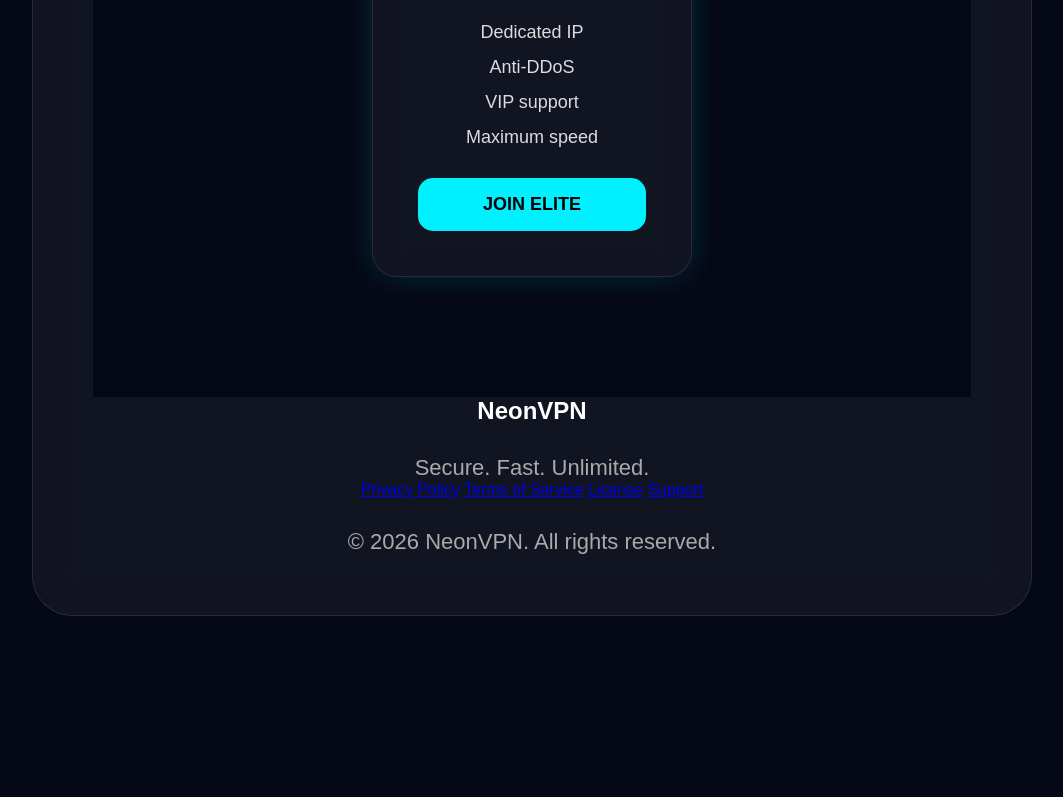
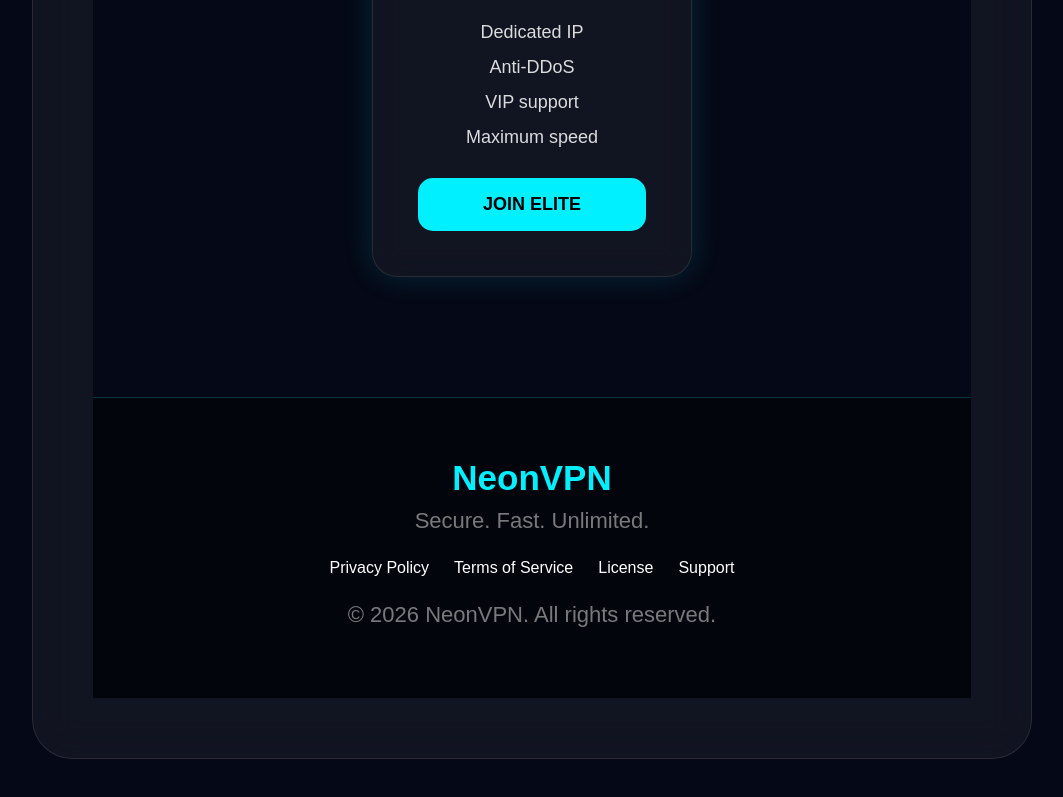
Before and after one commit to ciber2000/neon-vpn, an Electron app: page index.html in a window 1500 px wide. Shown: the part 1899-2696 px from the top of the page, without its empty margins (218-1281 px from the left). Drawn offline with Linux system fonts and the light colour scheme.

Commit message:
Update style.css

```diff
--- a/style.css
+++ b/style.css
@@ -797,3 +797,45 @@
 overflow-x:hidden;
 background:#050816;
 }
+.footer{
+padding:60px 10%;
+background:#03050d;
+text-align:center;
+border-top:1px solid rgba(0,240,255,0.2);
+}
+
+.footer h2{
+font-size:35px;
+color:#00F0FF;
+margin-bottom:10px;
+}
+
+.footer p{
+opacity:0.7;
+margin:10px 0;
+}
+
+.footer-links{
+margin:25px 0;
+display:flex;
+justify-content:center;
+gap:25px;
+flex-wrap:wrap;
+}
+
+.footer-links a{
+color:white;
+text-decoration:none;
+transition:0.3s;
+}
+
+.footer-links a:hover{
+color:#00F0FF;
+text-shadow:0 0 10px #00F0FF;
+}
+
+.copyright{
+margin-top:30px;
+font-size:14px;
+opacity:0.5;
+}
```
